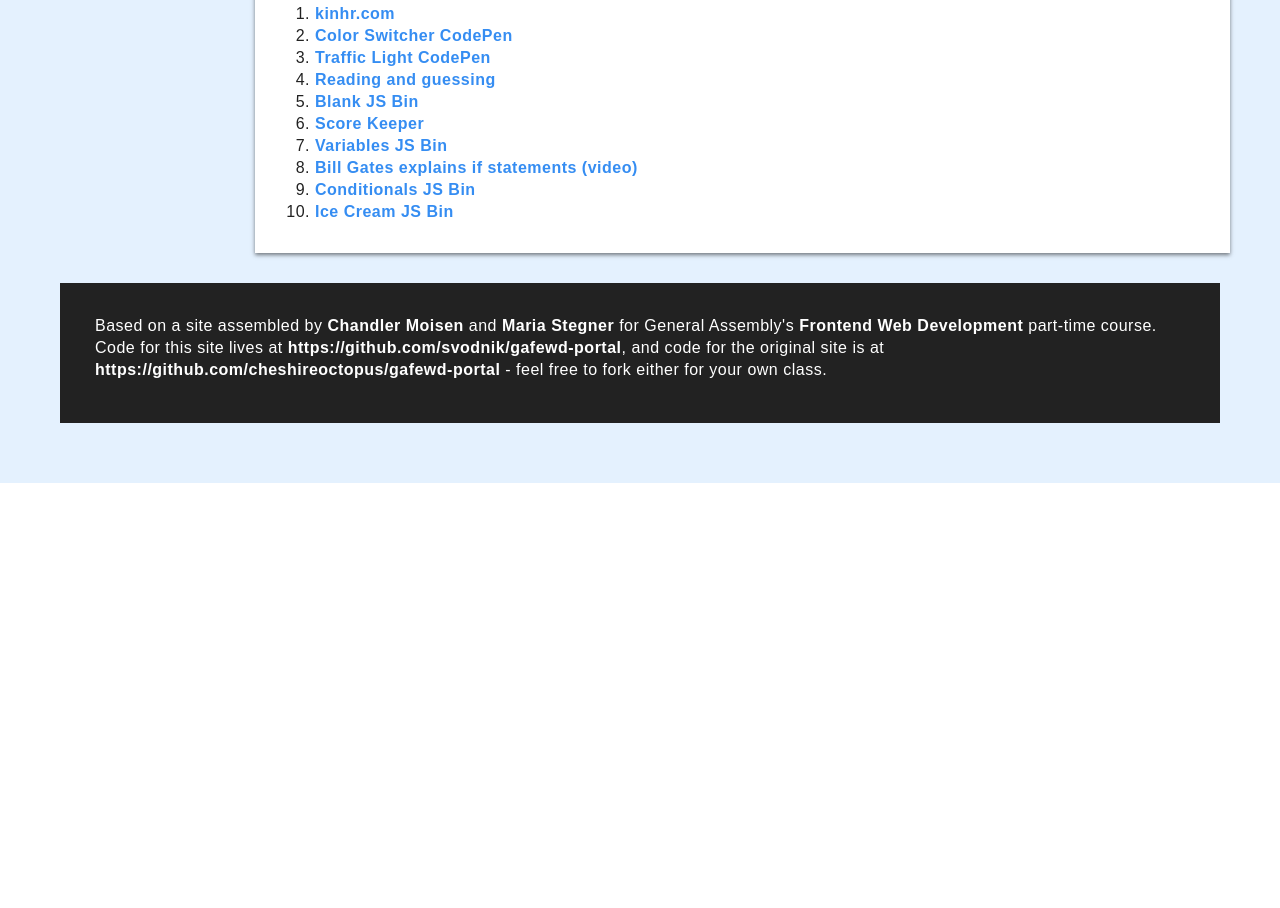
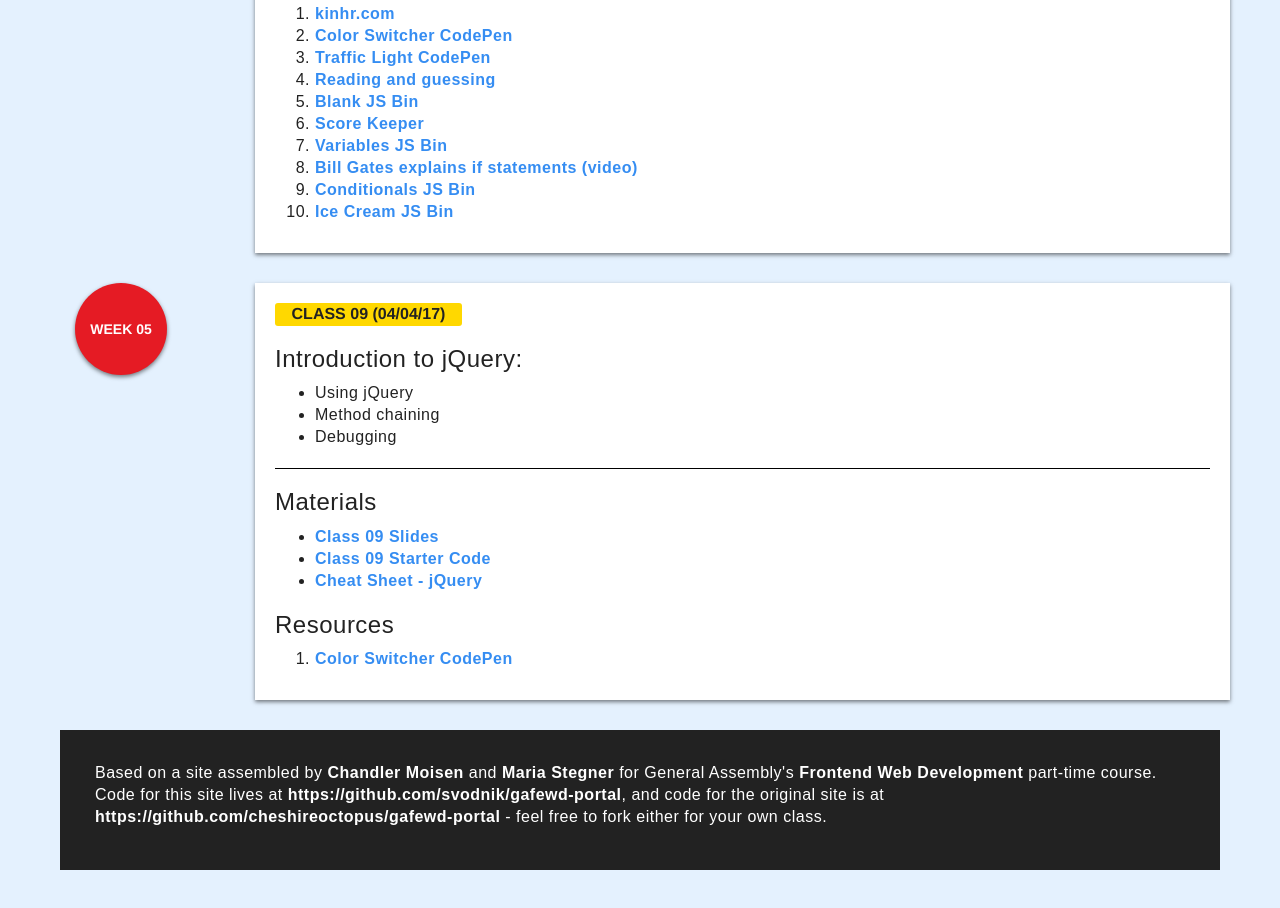
Before and after one commit to svodnik/svodnik.github.io, a plain HTML site: page fewd54/pages/lessons.html in a window 1280 px wide. Shown: the part 4711-5619 px from the top of the page. Before the commit the page ends 5194 px from the top, so only its background shows below. Drawn offline with nearby package versions, Linux system fonts and the light colour scheme; a web font is replaced by a local one.

Commit message:
updated and added resources for class 09

```diff
--- a/fewd54/pages/lessons.html
+++ b/fewd54/pages/lessons.html
@@ -347,7 +347,6 @@
 		</div>
 
 		<!-- WEEK FIVE -->
-<!--
 		<div class="container" id="week-five">
 			<div class="row">
 				<div class="col-md-2">
@@ -355,17 +354,29 @@
 				</div>
 				<div class="col-md-10 col-xs-12 info-card push-bottom">
 					<div class="class-date">CLASS 09 (04/04/17)</div>
-					<h3>Javascript and the Browser:</h3>
+					<h3>Introduction to jQuery:</h3>
 					<ul>
-						<li>Browser events: <code>.onclick</code>, <code>.onmouseover</code>, and <code>.onmouseout</code></li>
-						<li><code>.innerHTML</code> property</li>
-						<li>Input elements</li>
+						<li>Using jQuery</li>
+						<li>Method chaining</li>
+						<li>Debugging</li>
 					</ul>
+					<hr>
+					<h3>Materials</h3>
+					<ul>
+						<li><a href="../slides/FEWD-SF-54-09-jquery-slides.pdf">Class 09 Slides</a></li>
+						<li><a href="../starter-code/Lesson09-starter-code.zip">Class 09 Starter Code</a></li>
+						<li><a href="../resources/09_cheat_sheet_jquery.pdf">Cheat Sheet - jQuery</a></li>
+					</ul>
+					<h3>Resources</h3>
+					<ol>
+						<li><a href="https://codepen.io/nevan/pen/kBItz">Color Switcher CodePen</a></li>
+					</ol>
 				</div>
 			</div>
+<!--
 			<div class="row">
 				<div class="col-md-10 col-md-offset-2 info-card push-bottom">
-					<div class="class-date">CLASS 10 (04/05/17)</div>
+					<div class="class-date">CLASS 10 (04/06/17)</div>
 					<h3>jQuery (pt. 1):</h3>
 					<ul>
 						<li>jQuery Intro</li>
@@ -378,8 +389,9 @@
 					</ul>
 				</div>
 			</div>
+-->
 		</div>
--->
+
 		<!-- WEEK SIX -->
 <!--
 		<div class="container" id="week-six">
```
Also changed, not shown: 3 other files.
